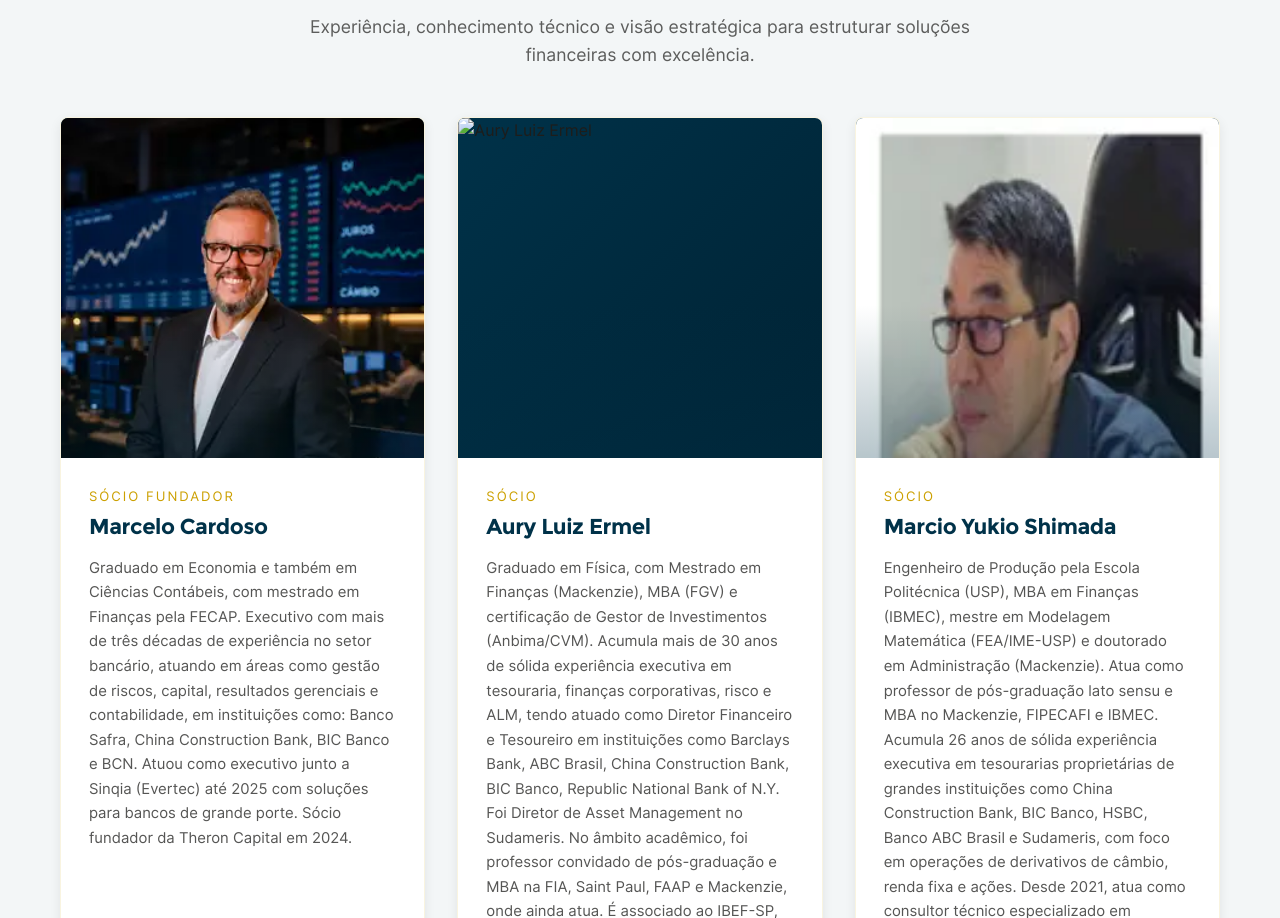
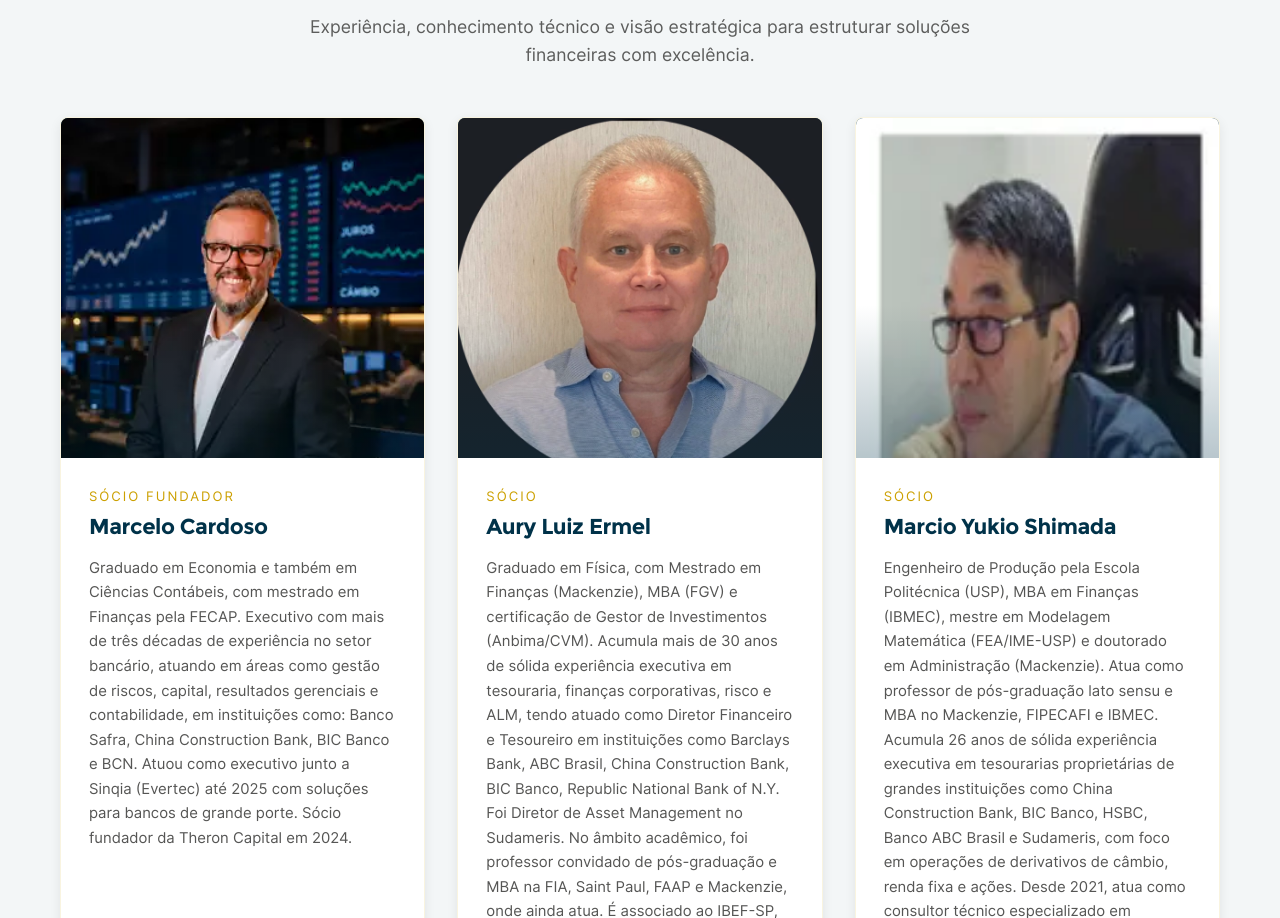
Before and after one commit to theron-group-tech/theron-capital-frontend, a plain HTML site: page index.html in a window 1280 px wide. Shown: the part 1789-2707 px from the top of the page. Drawn offline with Linux system fonts and the light colour scheme.

Commit message:
Update partner image source for Aury Luiz Ermel

```diff
--- a/index.html
+++ b/index.html
@@ -150,7 +150,7 @@
 
                     <article class="partner-card">
                         <div class="partner-photo">
-                            <img src="/static/images/aury-ermel.webp" alt="Aury Luiz Ermel">
+                            <img src="/static/images/aury.webp" alt="Aury Luiz Ermel">
                         </div>
                         <div class="partner-content">
                             <span class="partner-role inter">Sócio</span>
```
